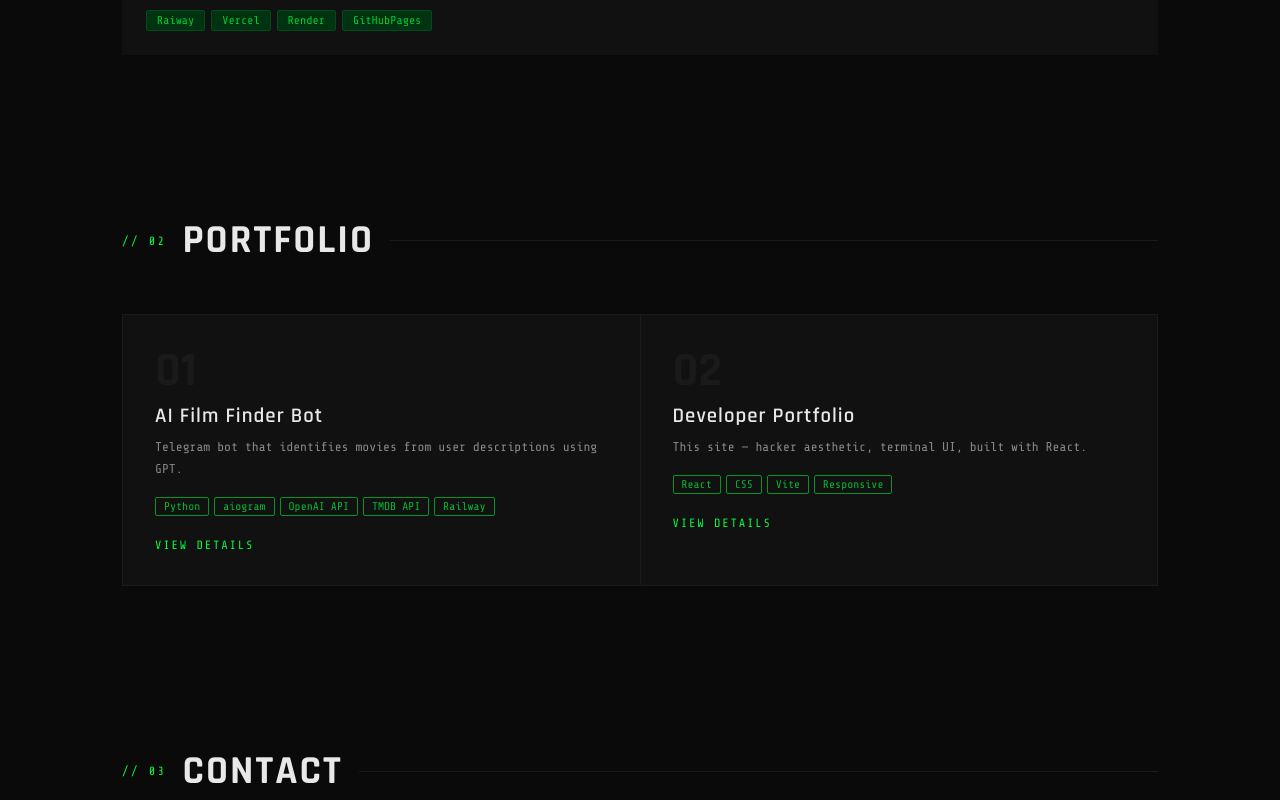
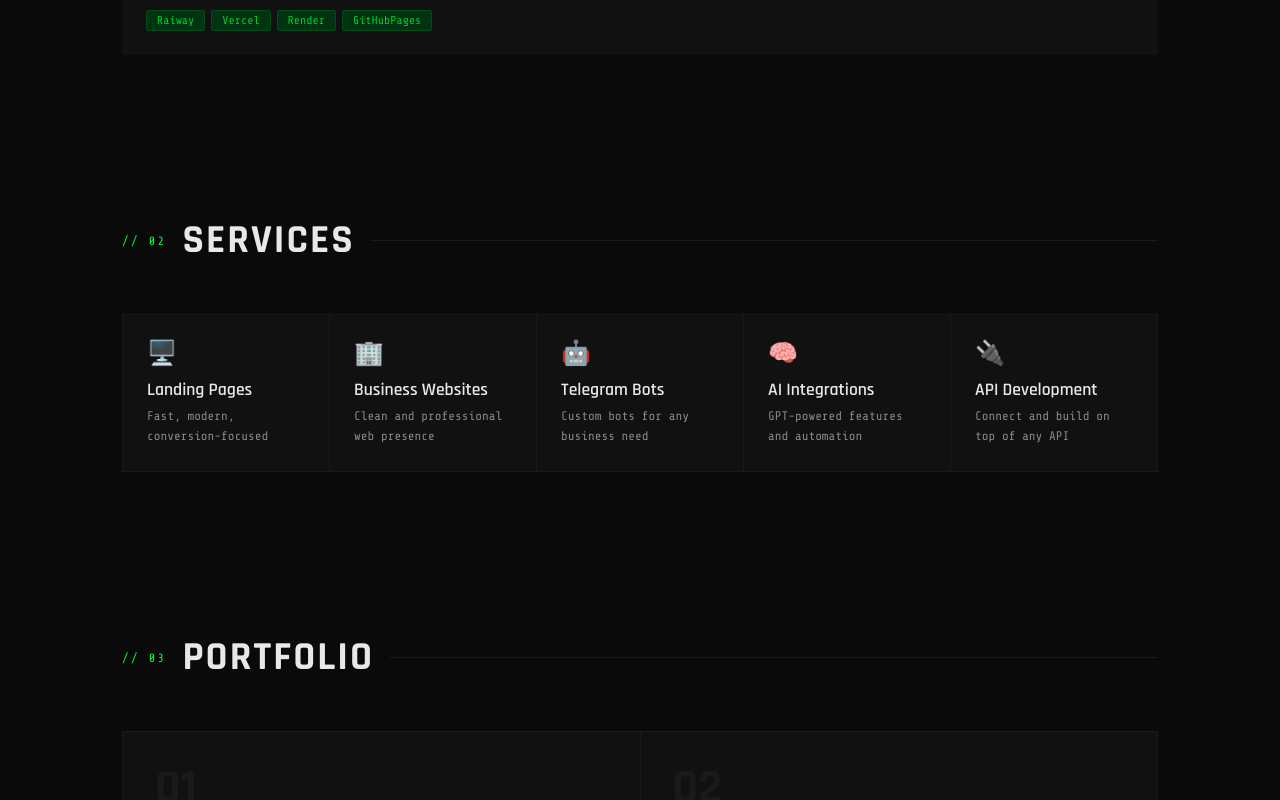
Before and after one commit to GetRuddy-DF/p_butin.dev, a React (Vite) app: page / in a window 1280 px wide. Shown: the part 1300-2100 px from the top of the page. Built offline with nearby package versions, Linux system fonts and the light colour scheme.

Commit message:
add services

```diff
--- a/src/App.jsx
+++ b/src/App.jsx
@@ -5,6 +5,7 @@ import Skills from "./components/Skills"
 import Portfolio from "./components/Portfolio"
 import Contact from "./components/Contact"
 import Footer from "./components/Footer"
+import Services from './components/Services'
 
 export default function App() {
   return (
@@ -13,6 +14,7 @@ export default function App() {
       <Navbar/>
       <Hero/>
       <Skills/>
+      <Services/>
       <Portfolio/>
       <Contact/>
       <Footer/>
--- a/src/components/Contact.jsx
+++ b/src/components/Contact.jsx
@@ -8,7 +8,7 @@ export default function Contact() {
   return (
     <section className="section" id="contact">
       <div className="section-header">
-        <span className="section-num">// 03</span>
+        <span className="section-num">// 04</span>
         <h2 className="section-title">CONTACT</h2>
         <div className="section-line" />
       </div>
--- a/src/components/Portfolio.jsx
+++ b/src/components/Portfolio.jsx
@@ -29,7 +29,7 @@ export default function Portfolio() {
     return (
         <section className="section" id='portfolio'>
             <div className="section-header">
-                <span className="section-num">// 02</span>
+                <span className="section-num">// 03</span>
                 <h2 className="section-title">PORTFOLIO</h2>
                 <div className='section-line' />
             </div>
--- /dev/null
+++ b/src/components/Services.jsx
@@ -0,0 +1,29 @@
+export default function Services() {
+    const services = [
+    { icon: '🖥️', title: 'Landing Pages', desc: 'Fast, modern, conversion-focused' },
+    { icon: '🏢', title: 'Business Websites', desc: 'Clean and professional web presence' },
+    { icon: '🤖', title: 'Telegram Bots', desc: 'Custom bots for any business need' },
+    { icon: '🧠', title: 'AI Integrations', desc: 'GPT-powered features and automation' },
+    { icon: '🔌', title: 'API Development', desc: 'Connect and build on top of any API' },
+  ]
+
+  return (
+    <section className="section" id="services">
+        <div className="section-header">
+            <span className="section-num">// 02</span>
+            <h2 className="section-title">SERVICES</h2>
+            <div className="section-line" />
+        </div>
+
+        <div className="services-grid">
+            {services.map(s => (
+                <div className="service-card" key={s.title}>
+                    <div className="service-icon">{s.icon}</div>
+                    <div className="service-title">{s.title}</div>
+                    <div className="service-desc">{s.desc}</div>
+                </div>
+            ))}
+        </div>
+    </section>
+  )
+}
--- a/src/index.css
+++ b/src/index.css
@@ -186,6 +186,40 @@ body {
   .hero-terminal { max-width: 100%; }
 }
 /* //////////////////////////////////////////////// */
+
+.services-grid {
+  display: grid;
+  grid-template-columns: repeat(auto-fit, minmax(180px, 1fr));
+  gap: 1px;
+  background: var(--border);
+  border: 1px solid var(--border);
+}
+
+.service-card {
+  background: var(--surface);
+  padding: 1.5rem;
+  transition: background 0.2s;
+}
+.service-card:hover { background: #161616; }
+
+.service-icon {
+  font-size: 1.5rem;
+  margin-bottom: 0.75rem;
+}
+
+.service-title {
+  font-family: 'Rajdhani', sans-serif;
+  font-size: 1.1rem;
+  font-weight: 600;
+  color: var(--white);
+  margin-bottom: 0.4rem;
+}
+
+.service-desc {
+  color: var(--gray);
+  font-size: 0.78rem;
+  line-height: 1.6;
+}
 
 /* ////////////////// SKILLS SECTION //////////////// */
 .skills-grid {
```
